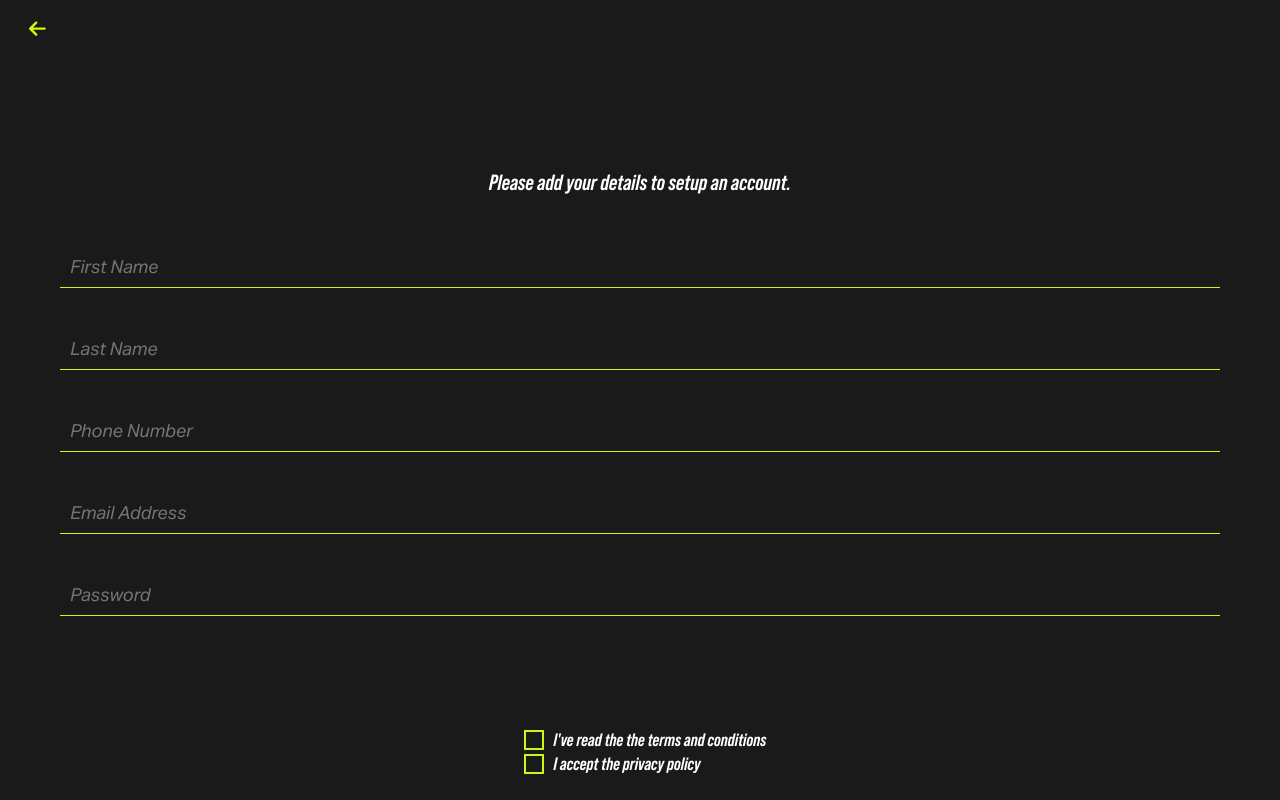
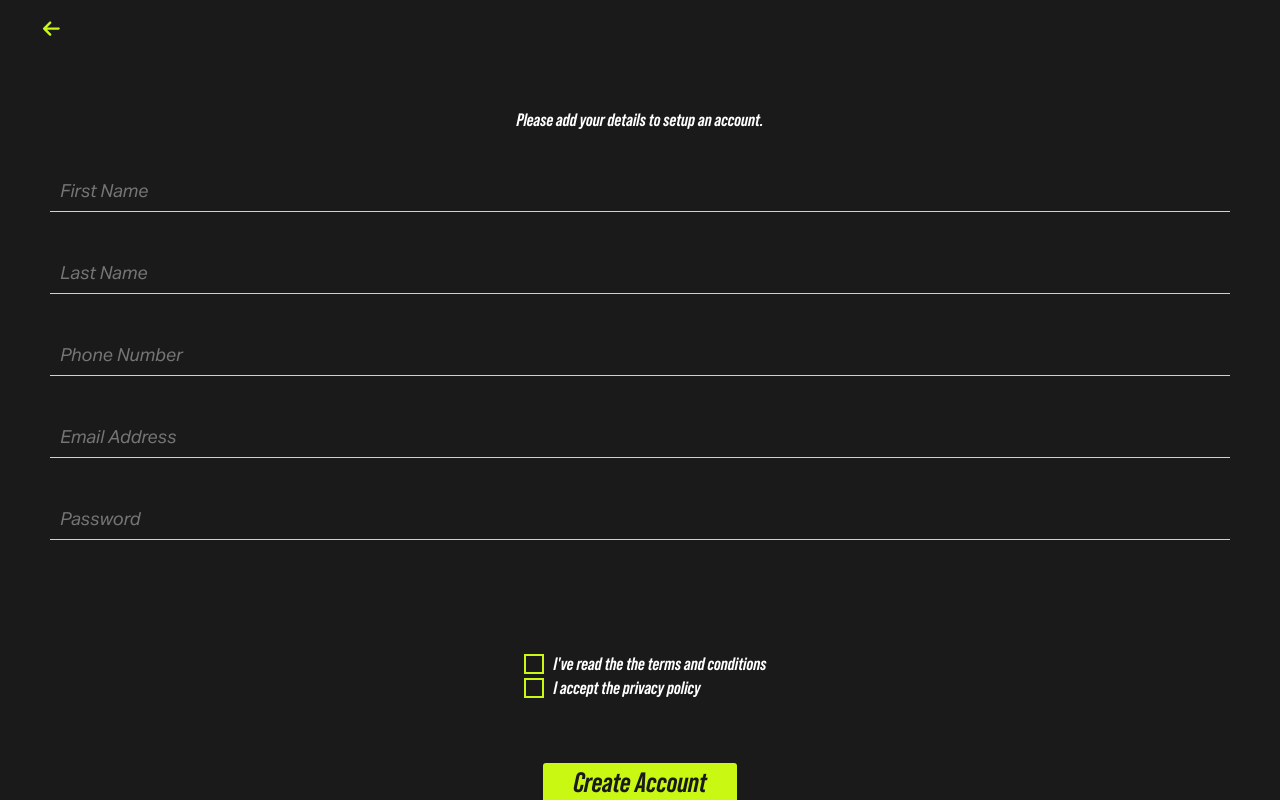
Before and after one commit to norrinRadd8/TWI-APP, a React (Create React App) app in the folder front-end/: page /get-started in a window 1280 px wide. Built offline with nearby package versions, Linux system fonts and the light colour scheme.

Commit message:
styling to back arrow applied

```diff
--- a/front-end/src/pages/getStarted/getstarted.css
+++ b/front-end/src/pages/getStarted/getstarted.css
@@ -51,8 +51,8 @@
     padding: 1.2rem;
   }
 
-  .back-button i {
-    margin-right: 0.5rem;
+  .back-button  {
+    margin-left: 1.5rem;
   }
 
   .back-button:hover {
--- a/front-end/src/pages/welcomeBack/WelcomeBack.js
+++ b/front-end/src/pages/welcomeBack/WelcomeBack.js
@@ -1,4 +1,6 @@
 import "./welcomeback.css";
+import { FontAwesomeIcon } from "@fortawesome/react-fontawesome";
+import { faArrowLeft } from "@fortawesome/free-solid-svg-icons";
 
 import React, { useState } from "react";
 
@@ -12,9 +14,13 @@ const WelcomeBack = () => {
   };
 
   return (
-    <div className="form-container">
+    <>
+      <button className="back-button" onClick={() => window.history.back()}>
+        <FontAwesomeIcon icon={faArrowLeft} />
+      </button>
+      <div className="welcome-form-wrap">
         <form onSubmit={handleSubmit}>
-        <p className="form-para">Welcome back!.</p>
+          <p className="welcome-form-para">Welcome back!</p>
           <div className="form-name-wrap">
             <input
               className="form-user-name"
@@ -37,6 +43,7 @@ const WelcomeBack = () => {
           </div>
         </form>
       </div>
+    </>
   );
 };
 
--- a/front-end/src/pages/welcomeBack/welcomeback.css
+++ b/front-end/src/pages/welcomeBack/welcomeback.css
@@ -38,25 +38,47 @@
   }
 
   /* --- FORM --- */
-  .form-container {
-    padding: 0px 10px 0px 10px;
+  .welcome-form-wrap {
+    padding: 0px 54px;
+  }
+
+  .back-button {
+    background-color: transparent;
+    border: none;
+    color: var(--green);
+    cursor: pointer;
+    font-size: 1.2rem;
+    padding: 1.2rem;
+  }
+
+  .back-button:hover {
+    text-decoration: underline;
   }
 
   .form-para,
   .form-name-wrap,
-  .form-user-name,
-  .form-password-wrap,
-  .form-button-wrap {
+  .form-email-wrap,
+  .form-password-wrap
+   {
+    display: grid;
     margin-bottom: 40px;
     font-family: 'Bebas Neue Pro';
     color: #ffffff;
-    font-size: 22px;
     text-align: center;
   }
 
-  .form-para {
-    margin-top: 110px;
+  .form-button-wrap {
+    display: flex;
+    justify-content: center;
+  }
+
+  .welcome-form-para {
+    margin-top: 150px;
     margin-bottom: 50px;
+    font-size: 34px;
+    color: var(--white);
+    display: flex;
+    justify-content: center;
   }
 
   input[type="text"],[type="email"],[type="password"]  {
@@ -82,3 +104,15 @@
     text-decoration: none;
     color: #1a1a1a;
   }
+
+/* --- || MEDIA QUERIES FOR LARGER SCREENS --- */
+@media (min-width: 750px) {
+    .form-wrap {
+        display: grid;
+        padding: 0px 50px;
+    }
+    .form-button-wrap {
+        display: flex;
+        justify-content: center;
+      }
+  }
```
Lines whose indentation alone changed are shown as unchanged.
